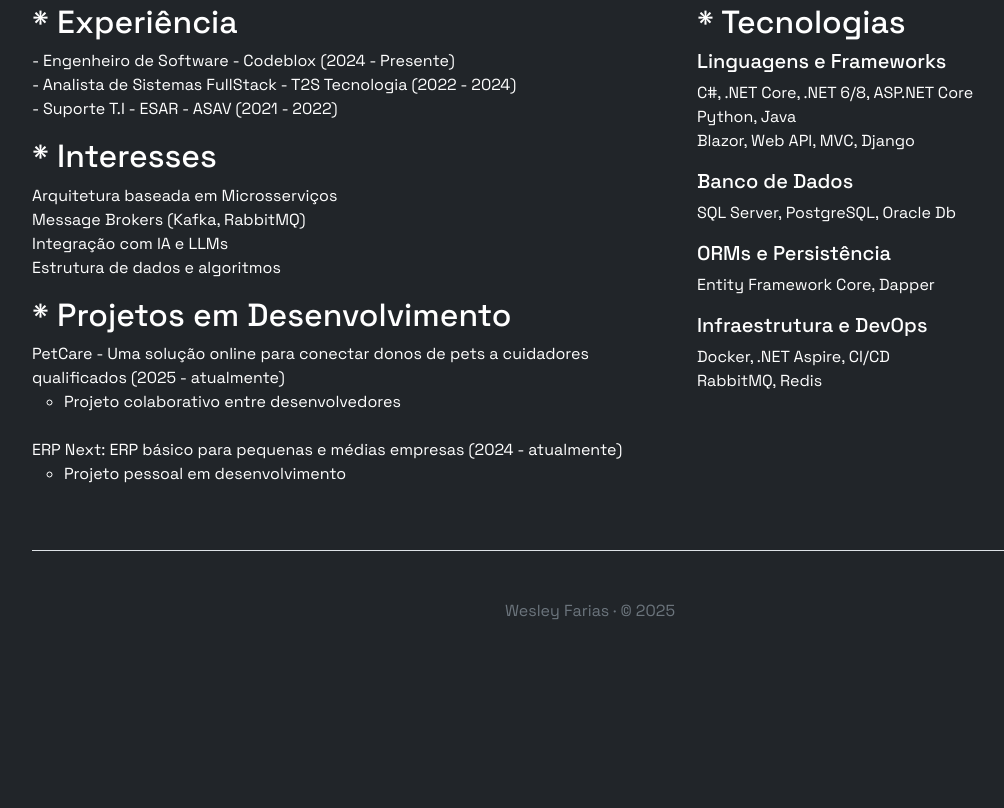
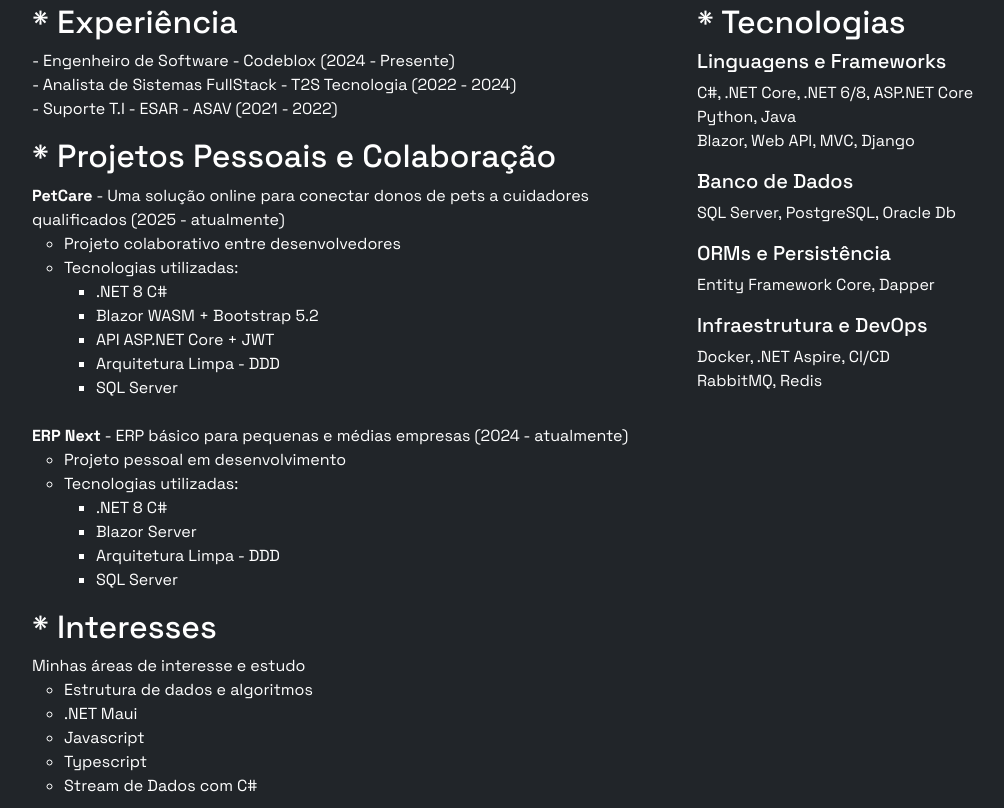
Before and after one commit to wesleyfariasdev/portfolio, a plain HTML site: page index.html in a window 1280 px wide. Shown: the part 352-1160 px from the top of the page, without its empty margins (50-1054 px from the left). Before the commit the page ends 1023 px from the top, so only its background shows below. Drawn offline with nearby package versions, Linux system fonts and the light colour scheme.

Commit message:
altera sessões de informações sobre endereço e projetos pessoais

```diff
--- a/index.html
+++ b/index.html
@@ -39,30 +39,52 @@
                         <li>- Suporte T.I - ESAR - ASAV (2021 - 2022)</li>
                     </ul>
 
-                    <h2>* Interesses</h2>
-                    <ul class="list-unstyled">
-                        <li>Arquitetura baseada em Microsserviços</li>
-                        <li>Message Brokers (Kafka, RabbitMQ)</li>
-                        <li>Integração com IA e LLMs</li>
-                        <li>Estrutura de dados e algoritmos</li>
-                    </ul>
-
-                    <h2>* Projetos em Desenvolvimento</h2>
+                    <h2>* Projetos Pessoais e Colaboração</h2>
                     <ul class="list-unstyled">
                         <li>
-                            PetCare - Uma solução online para conectar donos de pets a cuidadores qualificados (2025 -
-                            atualmente)
+                            <strong>PetCare</strong> - Uma solução online para conectar donos de pets a cuidadores
+                            qualificados (2025 - atualmente)
                             <ul>
                                 <li>Projeto colaborativo entre desenvolvedores</li>
+                                <li>Tecnologias utilizadas:
+                                    <ul>
+                                        <li>.NET 8 C#</li>
+                                        <li>Blazor WASM + Bootstrap 5.2</li>
+                                        <li>API ASP.NET Core + JWT</li>
+                                        <li>Arquitetura Limpa - DDD</li>
+                                        <li>SQL Server</li>
+                                    </ul>
+                                </li>
                             </ul>
                         </li>
                         <br>
                         <li>
-                            ERP Next: ERP básico para pequenas e médias empresas (2024 - atualmente)
+                            <strong>ERP Next</strong> - ERP básico para pequenas e médias empresas (2024 - atualmente)
                             <ul>
                                 <li>Projeto pessoal em desenvolvimento</li>
+                                <li>Tecnologias utilizadas:
+                                    <ul>
+                                        <li>.NET 8 C#</li>
+                                        <li>Blazor Server</li>
+                                        <li>Arquitetura Limpa - DDD</li>
+                                        <li>SQL Server</li>
+                                    </ul>
+                                </li>
                             </ul>
                         </li>
+                    </ul>
+
+
+                    <h2>* Interesses</h2>
+                    <ul class="list-unstyled">
+                        <li>Minhas áreas de interesse e estudo</li>
+                        <ul>
+                            <li>Estrutura de dados e algoritmos</li>
+                            <li>.NET Maui</li>
+                            <li>Javascript</li>
+                            <li>Typescript</li>
+                            <li>Stream de Dados com C#</li>
+                        </ul>
                     </ul>
                 </div>
 
```
